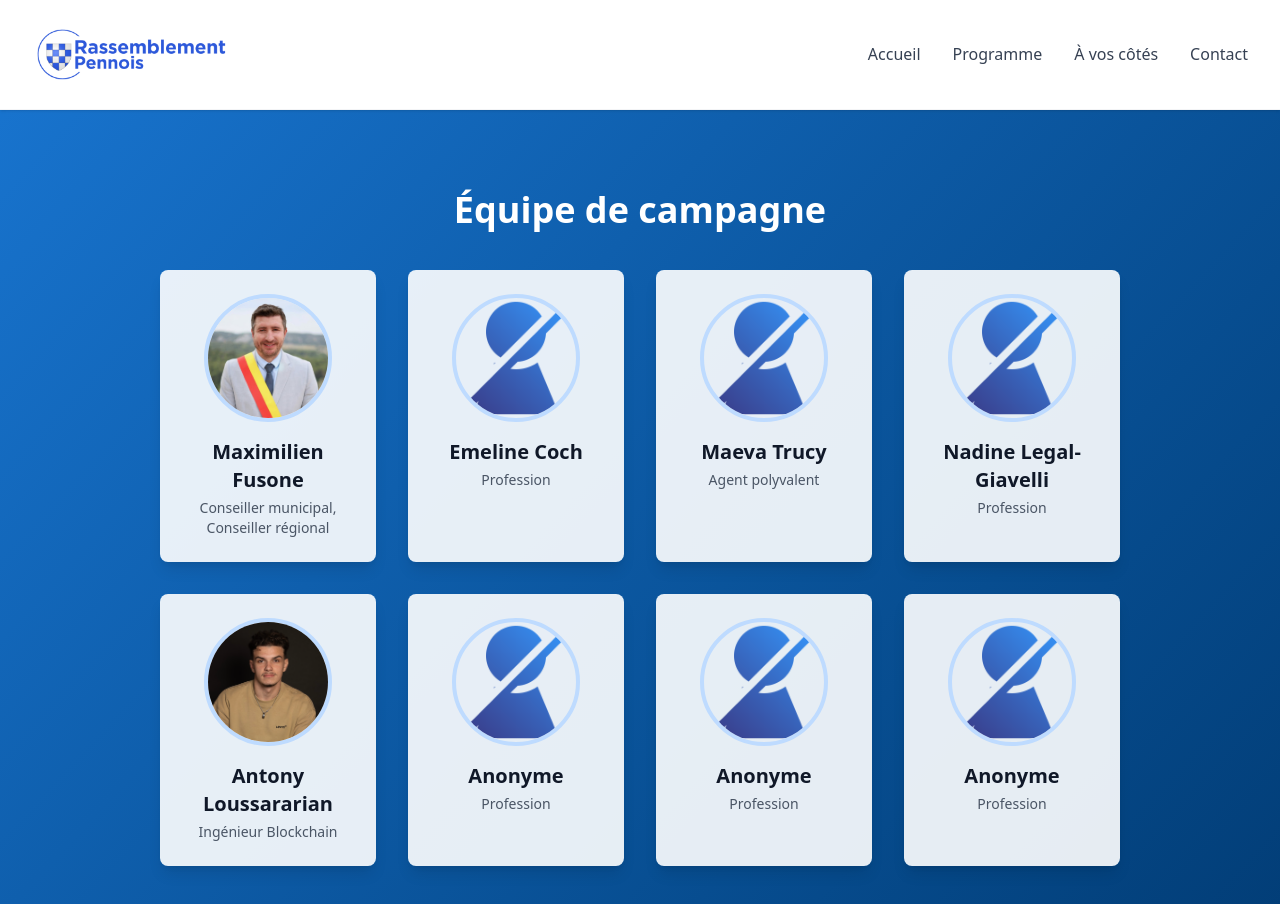
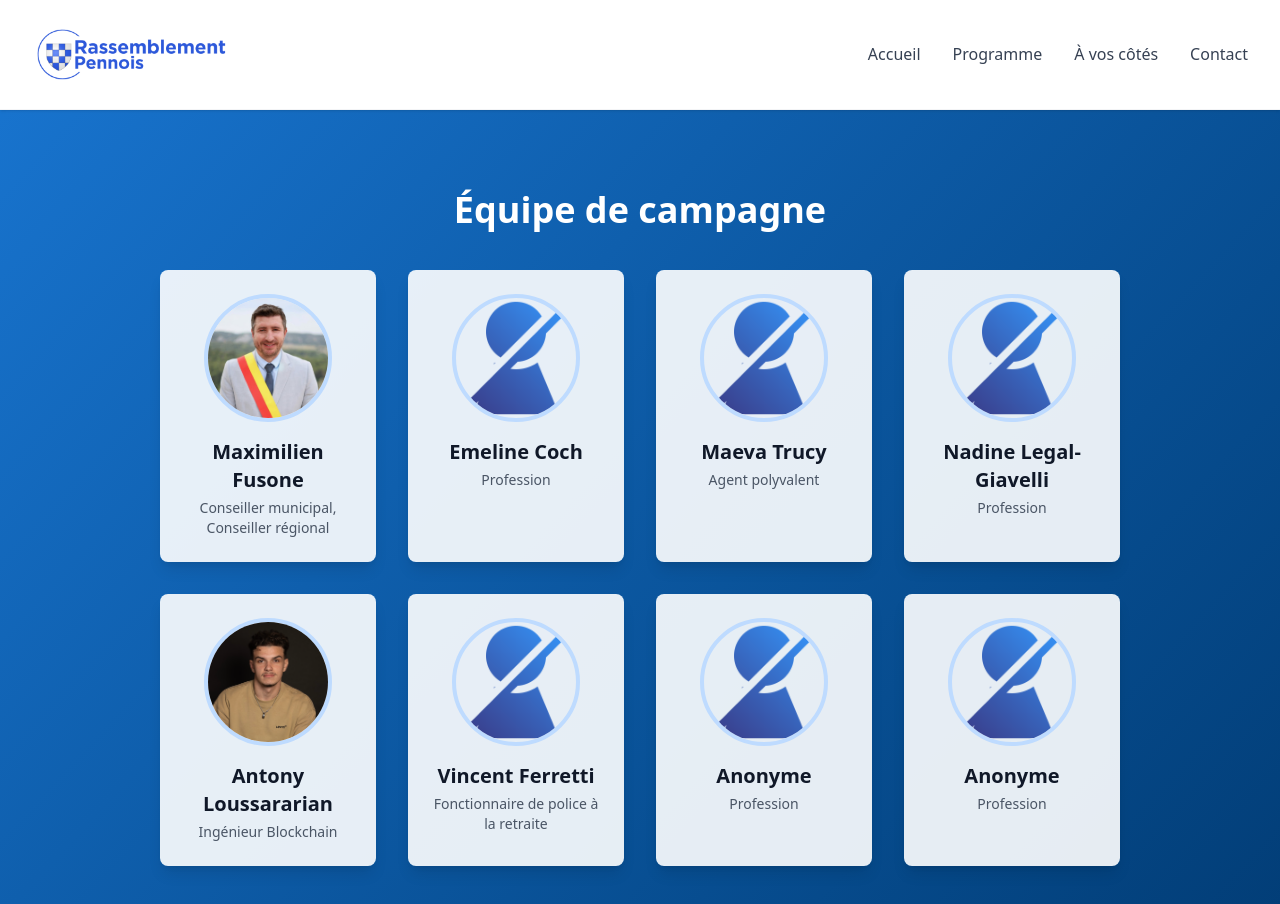
Before and after one commit to Antonybyrt/Rassemblement-Pennois, a Next.js app: page /equipe-de-campagne in a window 1280 px wide. Shown: the top 904 px of the page. Built offline with nearby package versions, Linux system fonts and the light colour scheme.

Commit message:
description

```diff
--- a/src/pages/equipe-de-campagne/index.tsx
+++ b/src/pages/equipe-de-campagne/index.tsx
@@ -36,10 +36,10 @@ const team = [
     description: "Antony, 23 ans étudiant en 5e année d'ingénieurie informatique orienté blockchain, et actuellement alternant en tant qu'ingénieur blockchain."
   },
   {
-    name: 'Anonyme',
+    name: 'Vincent Ferretti',
     photo: '/default-profile.png',
-    profession: 'Profession',
-    description: "Description du membre anonyme."
+    profession: 'Fonctionnaire de police à la retraite',
+    description: "71 ans, deux enfants, fonctionnaire de police à la retraite."
   },
   {
     name: 'Anonyme',
```
